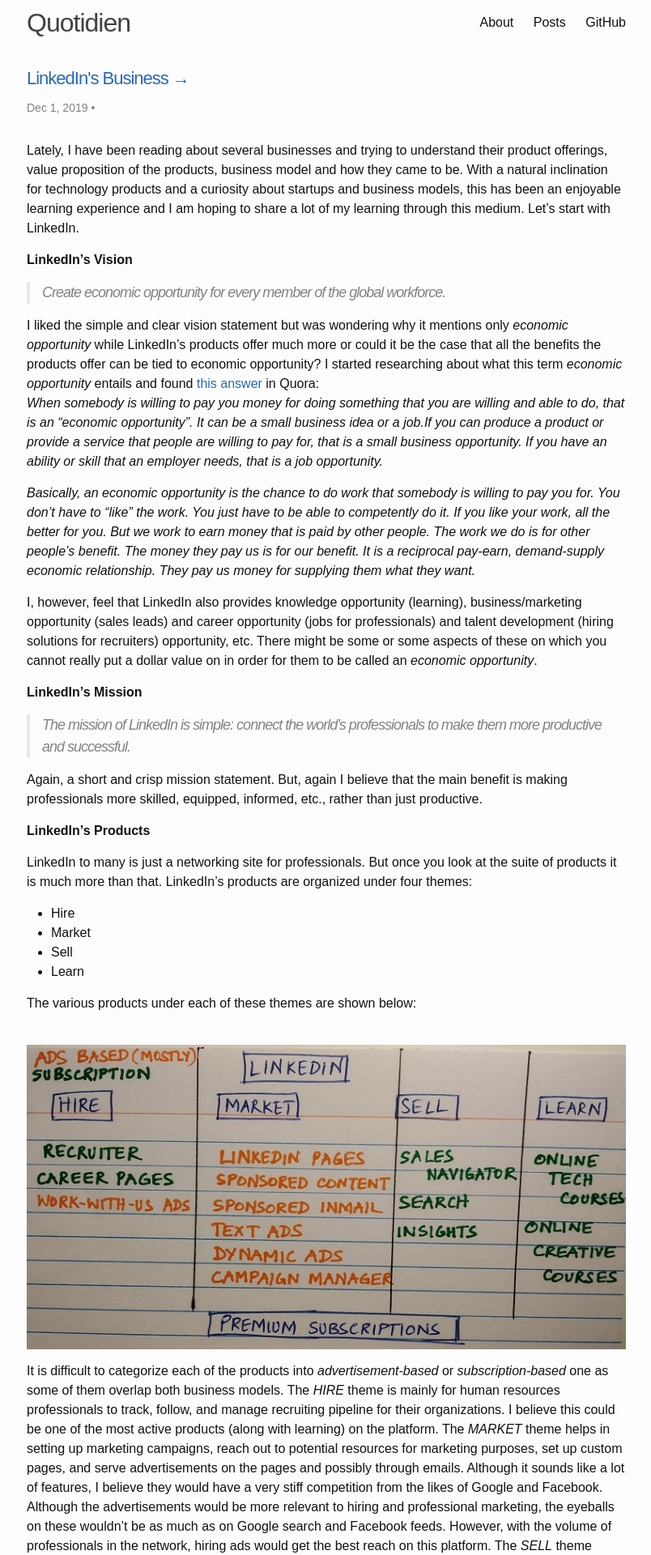
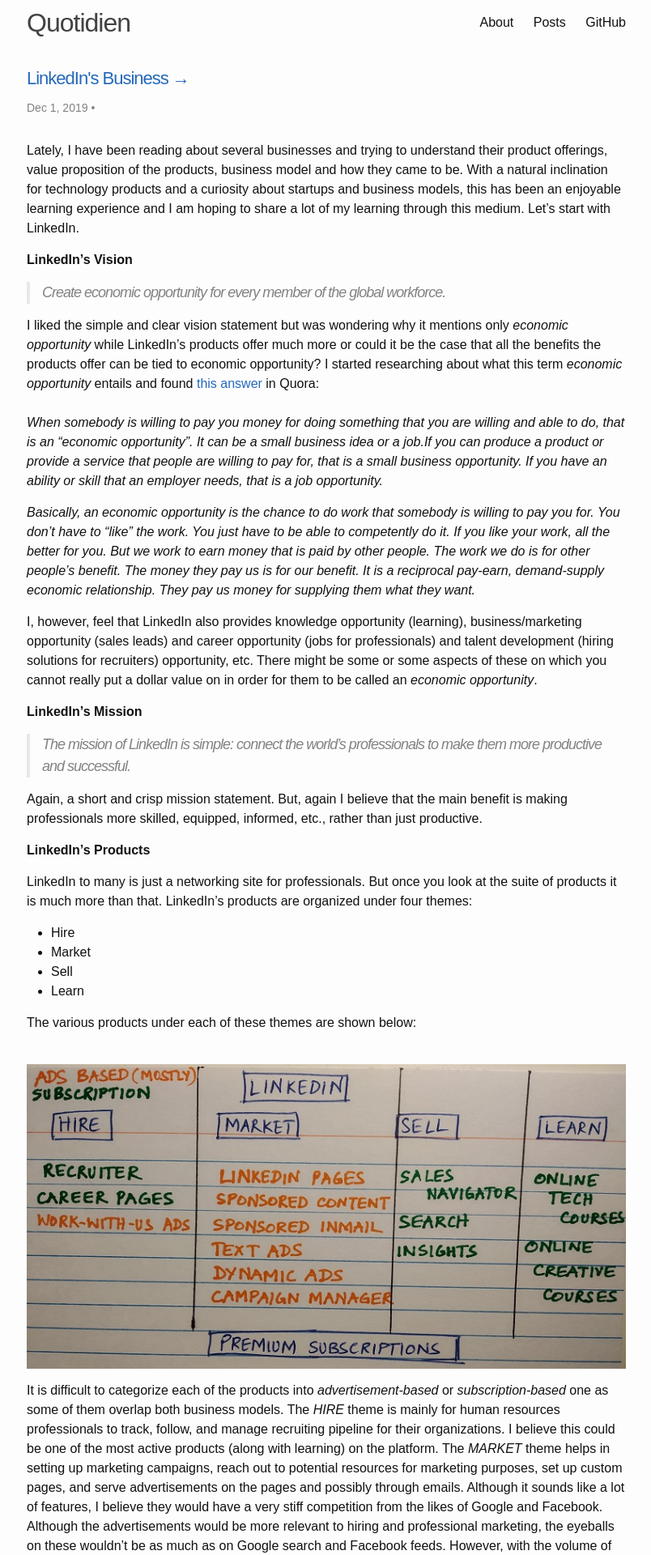
Before and after one commit to dotkay/dotkay.github.io, a Jekyll site: the page built from _posts/2019-12-01-linkedin-business.md, in a window 1280 px wide. Shown: the top 1920 px of the page at 81% size, without its empty margins (237-1041 px from the left). Built offline with Jekyll 4.4.1, drawn with Linux system fonts in a browser that asks for light colours.

Commit message:
minor fixes

```diff
--- a/_posts/2019-12-01-linkedin-business.md
+++ b/_posts/2019-12-01-linkedin-business.md
@@ -14,6 +14,7 @@
 > Create economic opportunity for every member of the global workforce.
 
 I liked the simple and clear vision statement but was wondering why it mentions only *economic opportunity* while LinkedIn's products offer much more or could it be the case that all the benefits the products offer can be tied to economic opportunity? I started researching about what this term *economic opportunity* entails and found [this answer](https://www.quora.com/How-are-economic-opportunities-defined) in Quora:
+<br>
 
 : _When somebody is willing to pay you money for doing something that you are willing and able to do, that is an "economic opportunity". It can be a small business idea or a job.If you can produce a product or provide a service that people are willing to pay for, that is a small business opportunity. If you have an ability or skill that an employer needs, that is a job opportunity._
 
@@ -47,7 +48,9 @@
 
 LinkedIn has become a significant business unit of Microsoft. According to a [source](https://www.businessofapps.com/data/linkedin-statistics/)
 
-: In the 2019 fiscal year, LinkedIn brought in $6.8 billion worth of revenue, contributing to $38.1 billion of commercial cloud revenue for Microsoft, which in turn made up part of $126 billion total revenue.
+<br>
+
+: _In the 2019 fiscal year, LinkedIn brought in $6.8 billion worth of revenue, contributing to $38.1 billion of commercial cloud revenue for Microsoft, which in turn made up part of $126 billion total revenue._
 
 Further the numbers below from Microsoft's earnings and LinkedIn newsroom validate the importance of LinkedIn and its potential.
 
```
